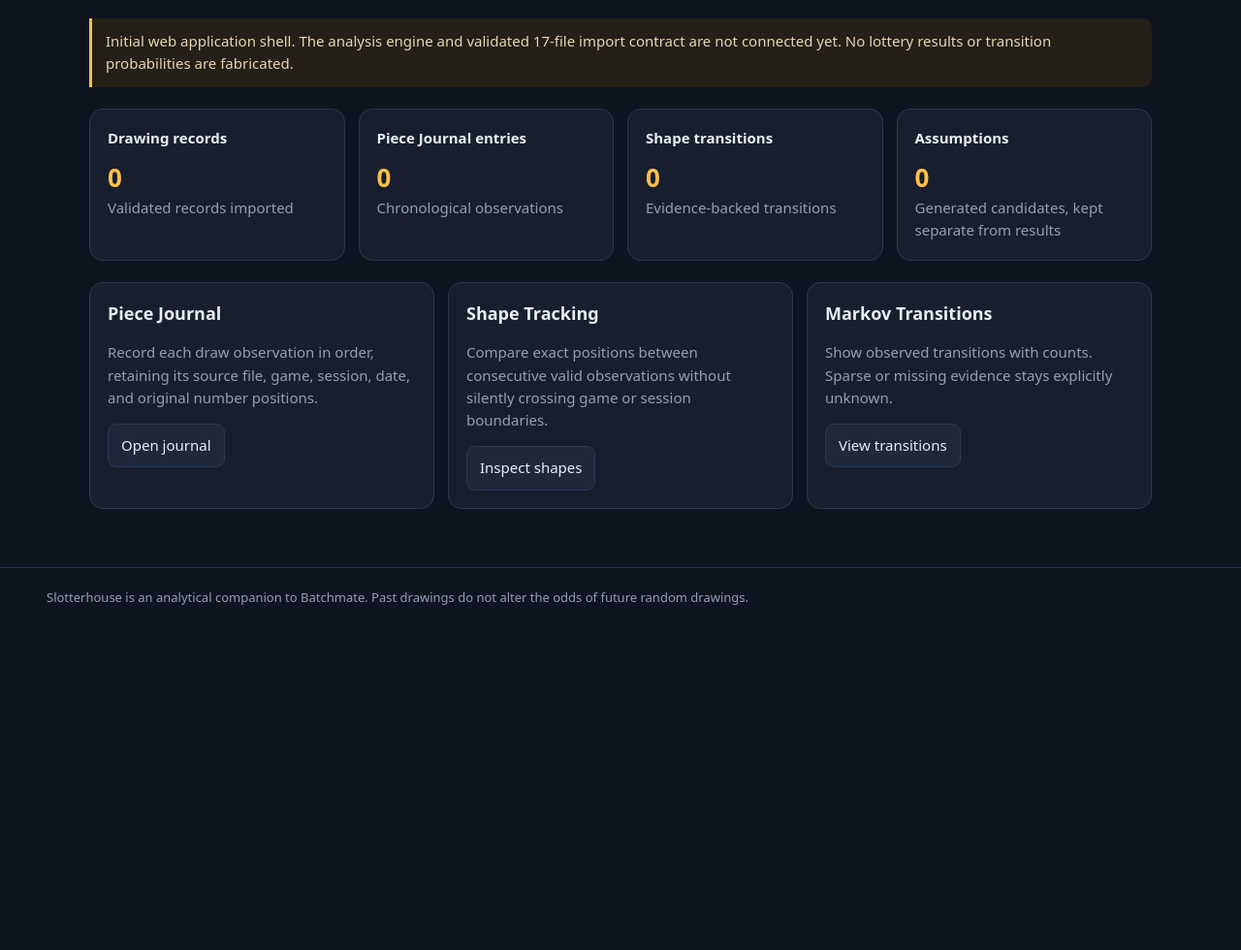
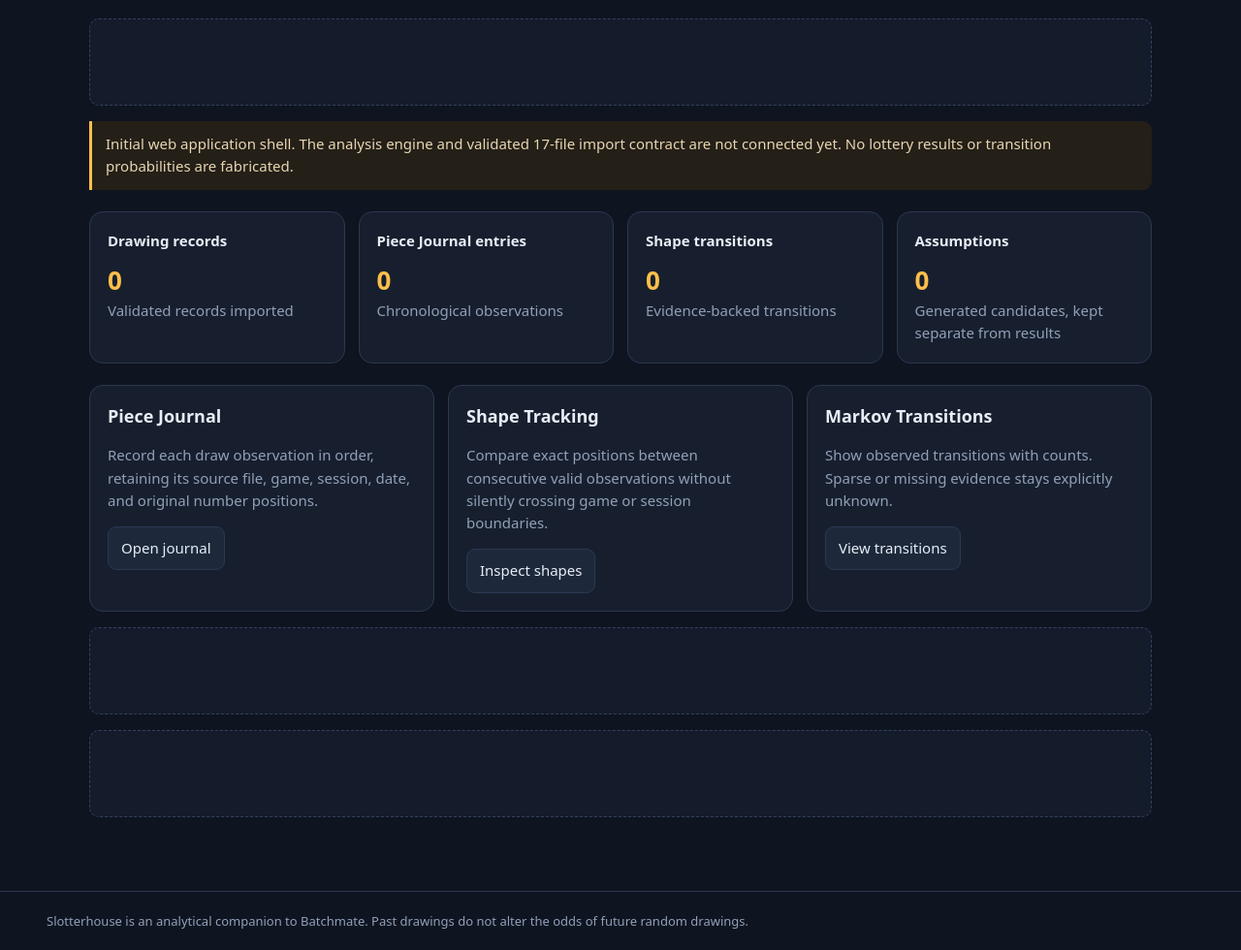
Before and after one commit to kliggins12/Slotterhouse, a plain HTML site: page index.html in a window 1280 px wide. Shown: the part 260-1240 px from the top of the page at 97% size. Before the commit the page ends 906 px from the top, so only its background shows below. Drawn offline with Linux system fonts and the light colour scheme.

Commit message:
Add AdSense publisher and three ad placements

```diff
--- a/index.html
+++ b/index.html
@@ -4,6 +4,8 @@
 <meta charset="utf-8">
 <meta name="viewport" content="width=device-width,initial-scale=1">
 <meta name="theme-color" content="#101522">
+<meta name="google-adsense-account" content="ca-pub-7028777519947527">
+<script async src="https://pagead2.googlesyndication.com/pagead/js/adsbygoogle.js?client=ca-pub-7028777519947527" crossorigin="anonymous"></script>
 <title>Slotterhouse — Batchmate companion</title>
 <style>
 :root{color-scheme:dark;--bg:#0e1420;--panel:#171f2e;--panel2:#1d293b;--line:#2b3850;--text:#e8edf6;--muted:#91a0b8;--gold:#ffbf4a;--blue:#62a9ff;--green:#57d6a5}
@@ -14,7 +16,7 @@ nav{display:flex;gap:8px;flex-wrap:wrap;margin-top:20px}nav button{border:1px so
 main{max-width:1180px;margin:auto;padding:26px clamp(16px,4vw,42px) 60px}.intro{display:flex;justify-content:space-between;gap:24px;align-items:flex-start;flex-wrap:wrap;margin-bottom:22px}.intro h1{font-size:clamp(25px,4vw,36px);margin:0 0 5px}.muted{color:var(--muted)}.pill{font-size:12px;border:1px solid var(--line);border-radius:99px;padding:5px 10px;color:var(--muted)}
 .grid{display:grid;grid-template-columns:repeat(auto-fit,minmax(220px,1fr));gap:14px}.card{background:var(--panel);border:1px solid var(--line);border-radius:14px;padding:18px;min-width:0}.card h2,.card h3{margin:0 0 9px}.card h2{font-size:18px}.card h3{font-size:15px}.metric{font-size:26px;font-weight:750;color:var(--gold)}.section{margin-top:22px}.section>h2{font-size:19px;margin:0 0 12px}.action{display:inline-block;background:#21466e;border:1px solid #37699c;color:white;border-radius:9px;padding:10px 14px;text-decoration:none;cursor:pointer;font:inherit}.subtle{background:var(--panel2);border:1px solid var(--line);color:var(--text);border-radius:9px;padding:10px 13px;font:inherit;cursor:pointer}
 table{width:100%;border-collapse:collapse;min-width:560px}th,td{text-align:left;padding:11px 12px;border-bottom:1px solid var(--line)}th{font-size:12px;text-transform:uppercase;letter-spacing:.04em;color:var(--muted)}.tablewrap{overflow:auto}
-.notice{border-left:3px solid var(--gold);padding:12px 14px;background:#241f17;color:#e8d6b3;border-radius:0 9px 9px 0}
+.adslot{margin:16px 0;padding:10px;background:#141b2b;border:1px dashed #34405e;border-radius:10px;text-align:center;color:var(--muted);font-size:12px;min-height:90px;display:flex;align-items:center;justify-content:center}.adslot ins,.adslot iframe{display:block;margin:0 auto}.notice{border-left:3px solid var(--gold);padding:12px 14px;background:#241f17;color:#e8d6b3;border-radius:0 9px 9px 0}
 .panelview{display:none}.panelview.active{display:block}.field{display:block;width:100%;background:var(--panel2);border:1px dashed #536580;border-radius:10px;padding:20px;color:var(--muted);margin:12px 0}.field input{max-width:100%}
 footer{border-top:1px solid var(--line);padding:20px clamp(18px,4vw,48px);color:var(--muted);font-size:13px}
 @media(max-width:600px){header{padding-top:16px}nav{display:grid;grid-template-columns:repeat(2,minmax(0,1fr))}nav button{width:100%}.card{padding:15px}}
@@ -29,6 +31,14 @@ footer{border-top:1px solid var(--line);padding:20px clamp(18px,4vw,48px);color:
 </header>
 <main>
 <section class="intro"><div><h1 id="pageTitle">Slotterhouse overview</h1><div class="muted">Chronological drawing analysis, exact-position shapes, and evidence-based assumptions.</div></div><span class="pill">Independent companion app</span></section>
+<div class="adslot" id="ad-top"><ins class="adsbygoogle"
+     style="display:block"
+     data-ad-format="autorelaxed"
+     data-ad-client="ca-pub-7028777519947527"
+     data-ad-slot="8355645812"></ins>
+<script>
+     (adsbygoogle = window.adsbygoogle || []).push({});
+</script></div>
 <section id="overview" class="panelview active">
  <div class="notice">Initial web application shell. The analysis engine and validated 17-file import contract are not connected yet. No lottery results or transition probabilities are fabricated.</div>
  <div class="grid section">
@@ -43,6 +53,14 @@ footer{border-top:1px solid var(--line);padding:20px clamp(18px,4vw,48px);color:
   <article class="card"><h2>Markov Transitions</h2><p class="muted">Show observed transitions with counts. Sparse or missing evidence stays explicitly unknown.</p><button class="subtle" data-go="transitions">View transitions</button></article>
  </div>
 </section>
+<div class="adslot" id="ad-mid"><ins class="adsbygoogle"
+     style="display:block"
+     data-ad-format="autorelaxed"
+     data-ad-client="ca-pub-7028777519947527"
+     data-ad-slot="8355645812"></ins>
+<script>
+     (adsbygoogle = window.adsbygoogle || []).push({});
+</script></div>
 <section id="journal" class="panelview">
  <div class="card"><h2>Piece Journal</h2><p class="muted">The journal will preserve source provenance, original ordering, date, game, session, parser version, and game-rule version. Historical observations are immutable; repeat imports must be idempotent.</p><div class="notice">Waiting for the versioned CSV import and record schema.</div></div>
 </section>
@@ -61,6 +79,14 @@ footer{border-top:1px solid var(--line);padding:20px clamp(18px,4vw,48px);color:
  <div class="notice">CSV upload is intentionally disabled in this initial shell. The parser must be built and tested against all 17 actual file layouts before importing.</div>
  </div>
 </section>
+<div class="adslot" id="ad-bottom"><ins class="adsbygoogle"
+     style="display:block"
+     data-ad-format="autorelaxed"
+     data-ad-client="ca-pub-7028777519947527"
+     data-ad-slot="8355645812"></ins>
+<script>
+     (adsbygoogle = window.adsbygoogle || []).push({});
+</script></div>
 </main>
 <footer>Slotterhouse is an analytical companion to Batchmate. Past drawings do not alter the odds of future random drawings.</footer>
 <script>
```
